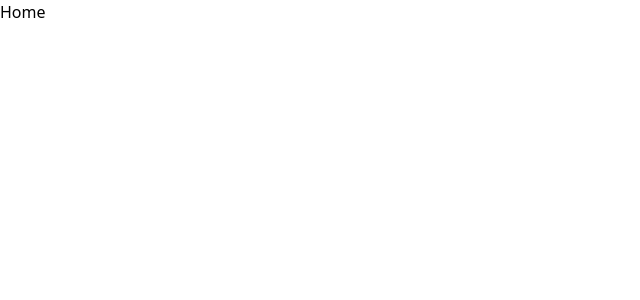
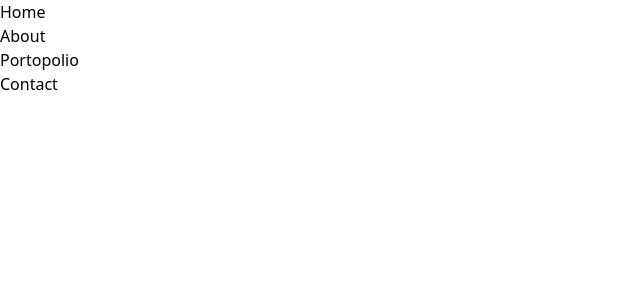
Before and after one commit to hendris27/aplikasi_bkk, a React (Vite) app: page / in a window 1280 px wide. Shown: the top 300 px of the page, without its empty margins (0-640 px from the left). Built offline with nearby package versions, Linux system fonts and the light colour scheme.

Commit message:
feat(add components headers)

```diff
--- a/src/pages/Home.jsx
+++ b/src/pages/Home.jsx
@@ -1,4 +1,12 @@
+import Headers from './components/Headers'
+
 const Home = () => {
-	return <>Home</>
+	return (
+		<>
+			<div className="bg-accent">
+				<Headers />
+			</div>
+		</>
+	)
 }
 export default Home
```
